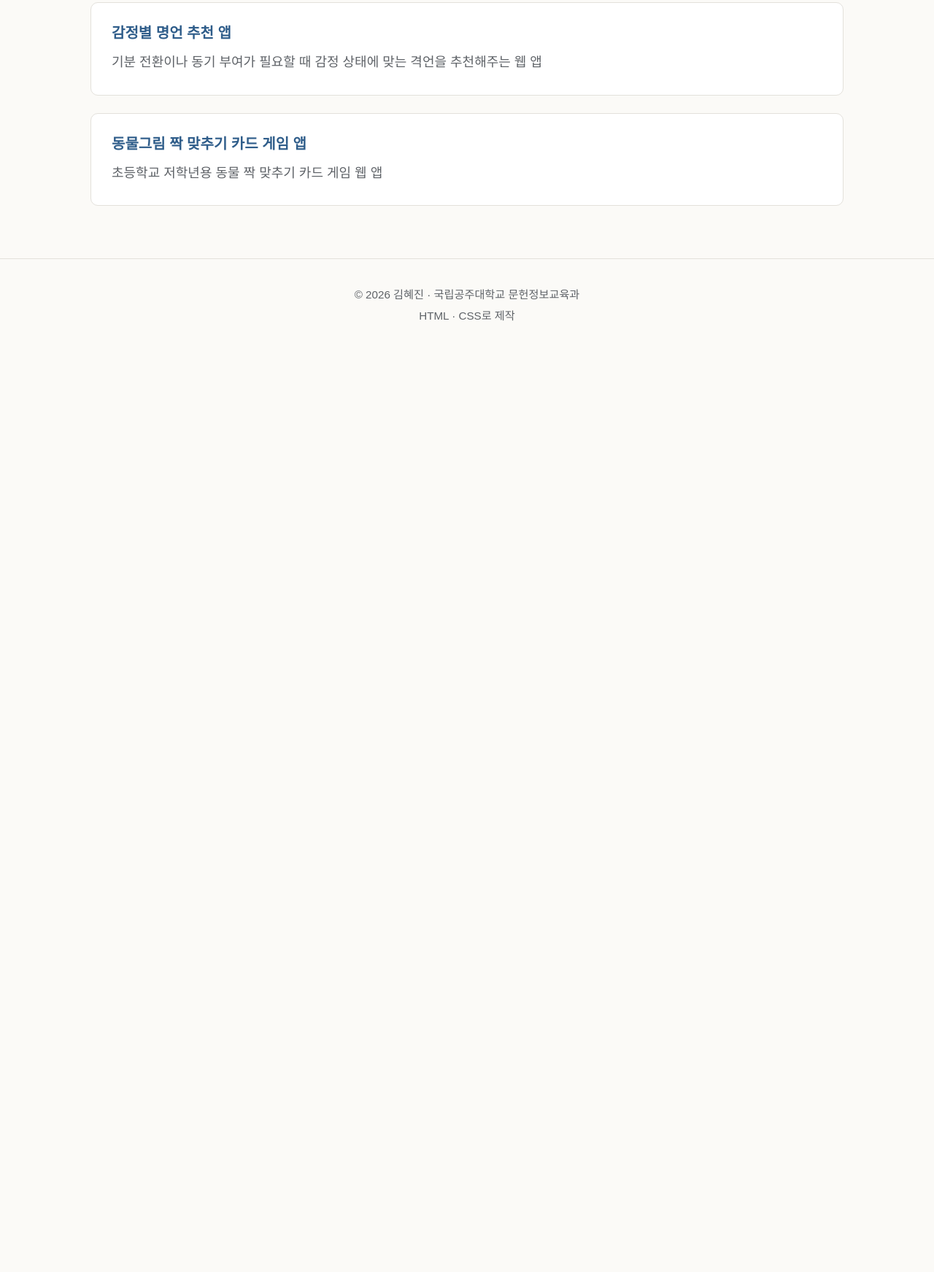
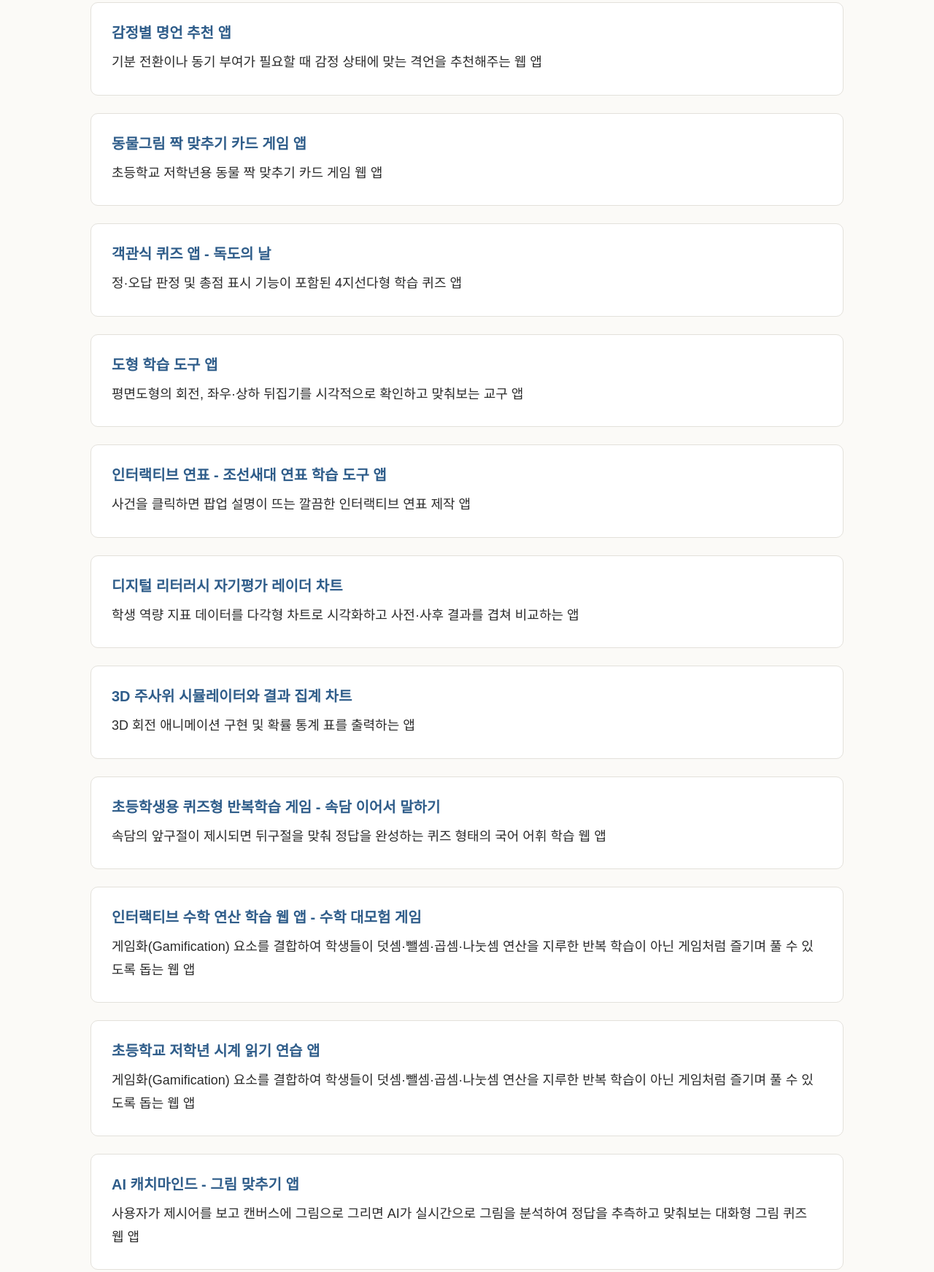
Before and after one commit to erinhjkim-kongju/vibe, a plain HTML site: page index.html in a window 1280 px wide. Shown: the part 2185-3928 px from the top of the page at 73% size. Before the commit the page ends 2667 px from the top, so only its background shows below. Drawn offline with Linux system fonts and the light colour scheme.

Commit message:
Update index.html

```diff
--- a/index.html
+++ b/index.html
@@ -306,25 +306,85 @@
         <!-- [PROJECT-01: todo-app] -->
         <article class="project-card" id="project-todo-app">
           <h3><a href="todo-app.html" target="_blank" rel="noopener noreferrer">오늘의 할 일 관리 앱</a></h3>
-          <p>일상의 할 일을 정리하고 관리하기 위한 웹 앱 프로젝트</p>
+          일상의 할 일을 정리하고 관리하기 위한 웹 앱 프로젝트
         </article>
 
         <!-- [PROJECT-02: digital-stamp] -->
         <article class="project-card" id="project-digital-stamp">
           <h3><a href="my_stamp.html" target="_blank" rel="noopener noreferrer">디지털 도장 생성 앱</a></h3>
-          <p>행정 서류 및 공문서 작성을 자주 처리하는 교사를 위한 글씨체, 테두리, 배경 투명화 옵션이 들어간 서명 도장 이미지 앱 </p>
+          행정 서류 및 공문서 작성을 자주 처리하는 교사를 위한 글씨체, 테두리, 배경 투명화 옵션이 들어간 서명 도장 이미지 앱
         </article>
 
         <!-- [PROJECT-03: quot-card] -->
         <article class="project-card" id="quot-card">
           <h3><a href="feel_so_good.html" target="_blank" rel="noopener noreferrer">감정별 명언 추천 앱</a></h3>
-          <p>기분 전환이나 동기 부여가 필요할 때 감정 상태에 맞는 격언을 추천해주는 웹 앱</p>
+          기분 전환이나 동기 부여가 필요할 때 감정 상태에 맞는 격언을 추천해주는 웹 앱
         </article>
 
         <!-- [PROJECT-04: animal-match] -->
         <article class="project-card" id="animal-match">
           <h3><a href="animal-match.html" target="_blank" rel="noopener noreferrer">동물그림 짝 맞추기 카드 게임 앱</a></h3>
-          <p>초등학교 저학년용 동물 짝 맞추기 카드 게임 웹 앱</p>
+          초등학교 저학년용 동물 짝 맞추기 카드 게임 웹 앱
+        </article>
+
+        <!-- [PROJECT-05: Dokdo-quiz] -->
+        <article class="project-card" id="Dokdo-quiz">
+          <h3><a href="Dokdo-quiz.html" target="_blank" rel="noopener noreferrer">객관식 퀴즈 앱 - 독도의 날</a></h3>
+          정·오답 판정 및 총점 표시 기능이 포함된 4지선다형 학습 퀴즈 앱
+        </article>
+
+        <!-- [PROJECT-06:shape_rotation] -->
+        <article class="project-card" id="shape_rotation">
+          <h3><a href="shape_rotation.html" target="_blank" rel="noopener noreferrer">도형 학습 도구 앱</a></h3>
+          평면도형의 회전, 좌우·상하 뒤집기를 시각적으로 확인하고 맞춰보는 교구 앱
+        </article>
+
+        <!-- [PROJECT-07:joseon-timelinen] -->
+        <article class="project-card" id="joseon-timeline">
+          <h3><a href="joseon-timeline.html" target="_blank" rel="noopener noreferrer">인터랙티브 연표 - 조선새대 연표 학습 도구 앱</a></h3>
+          사건을 클릭하면 팝업 설명이 뜨는 깔끔한 인터랙티브 연표 제작 앱
+        </article>
+
+        <!-- [PROJECT-08:radar-chart] -->
+        <article class="project-card" id="radar-chart">
+          <h3><a href="radar-chart.html" target="_blank" rel="noopener noreferrer">디지털 리터러시 자기평가 레이더 차트</a></h3>
+          학생 역량 지표 데이터를 다각형 차트로 시각화하고 사전·사후 결과를 겹쳐 비교하는 앱
+        </article>
+
+        <!-- [PROJECT-09:3D_dice] -->
+        <article class="project-card" id="3D_dice">
+          <h3><a href="3D_dice.html" target="_blank" rel="noopener noreferrer">3D 주사위 시뮬레이터와 결과 집계 차트</a></h3>
+          3D 회전 애니메이션 구현 및 확률 통계 표를 출력하는 앱
+        </article>
+
+        <!-- [PROJECT-10:proverb-quiz] -->
+        <article class="project-card" id="proverb-quiz">
+          <h3><a href="proverb-quiz.html" target="_blank" rel="noopener noreferrer">초등학생용 퀴즈형 반복학습 게임 - 속담 이어서 말하기</a></h3>
+          속담의 앞구절이 제시되면 뒤구절을 맞춰 정답을 완성하는 퀴즈 형태의 국어 어휘 학습 웹 앱
+        </article>
+
+        <!-- [PROJECT-11:math-game] -->
+        <article class="project-card" id="math-game">
+          <h3><a href="math-game.html" target="_blank" rel="noopener noreferrer">인터랙티브 수학 연산 학습 웹 앱 -  수학 대모험 게임</a></h3>
+          게임화(Gamification) 요소를 결합하여 학생들이 덧셈·뺄셈·곱셈·나눗셈 연산을 지루한 반복 학습이 아닌 게임처럼 즐기며 풀 수 있도록 돕는 웹 앱
+        </article>
+
+        <!-- [PROJECT-12:clock_reading_practice] -->
+        <article class="project-card" id="clock_reading_practice">
+          <h3><a href="clock_reading_practice.html" target="_blank" rel="noopener noreferrer">초등학교 저학년 시계 읽기 연습 앱 </a></h3>
+          게임화(Gamification) 요소를 결합하여 학생들이 덧셈·뺄셈·곱셈·나눗셈 연산을 지루한 반복 학습이 아닌 게임처럼 즐기며 풀 수 있도록 돕는 웹 앱
+        </article>
+
+        <!-- [PROJECT-13:clock_reading_practice] -->
+        <article class="project-card" id="clock_reading_practice">
+          <h3><a href="https://share.gemini.google/gowciluLpOce" target="_blank" rel="noopener noreferrer">AI 캐치마인드 - 그림 맞추기 앱 </a></h3>
+          사용자가 제시어를 보고 캔버스에 그림으로 그리면 AI가 실시간으로 그림을 분석하여 정답을 추측하고 맞춰보는 대화형 그림 퀴즈 웹 앱
+        </article>
+
+        <!-- [PROJECT-13:clock_reading_practice] -->
+        <article class="project-card" id="clock_reading_practice">
+          <h3><a href="https://claude.ai/artifact/AirFSjhM3B12v6UUEw8jpc" target="_blank" rel="noopener noreferrer">칼로리를 자동 계산해주는 칼로리 앱 - 칼로리 렌즈 </a></h3>
+          음식 사진 한 장을 올리면 AI가 음식을 알아보고, 칼로리와 영양성분(탄수화물·단백질·지방)을 추정해 알려주는 웹 앱
         </article>
 
       </div>
```
